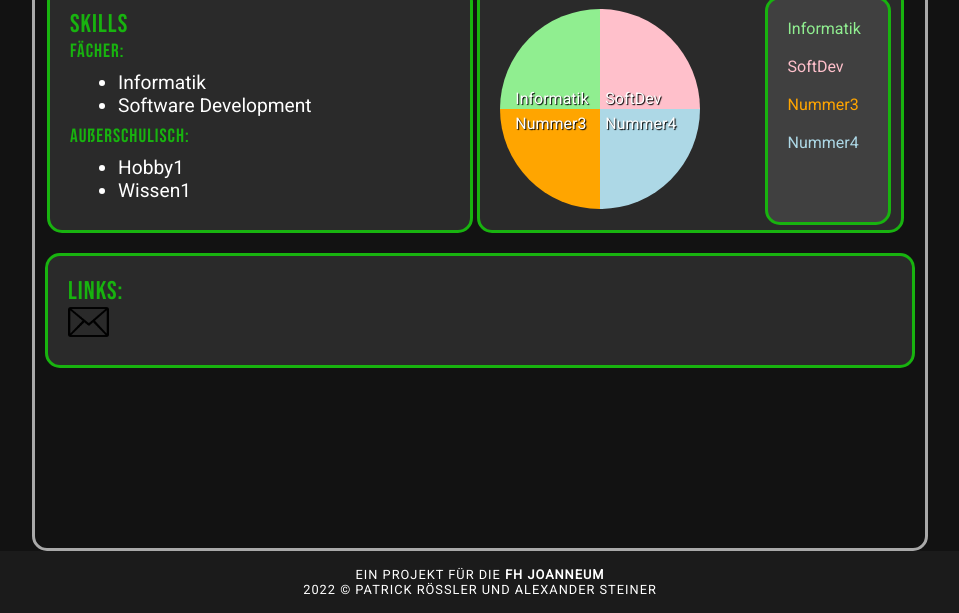
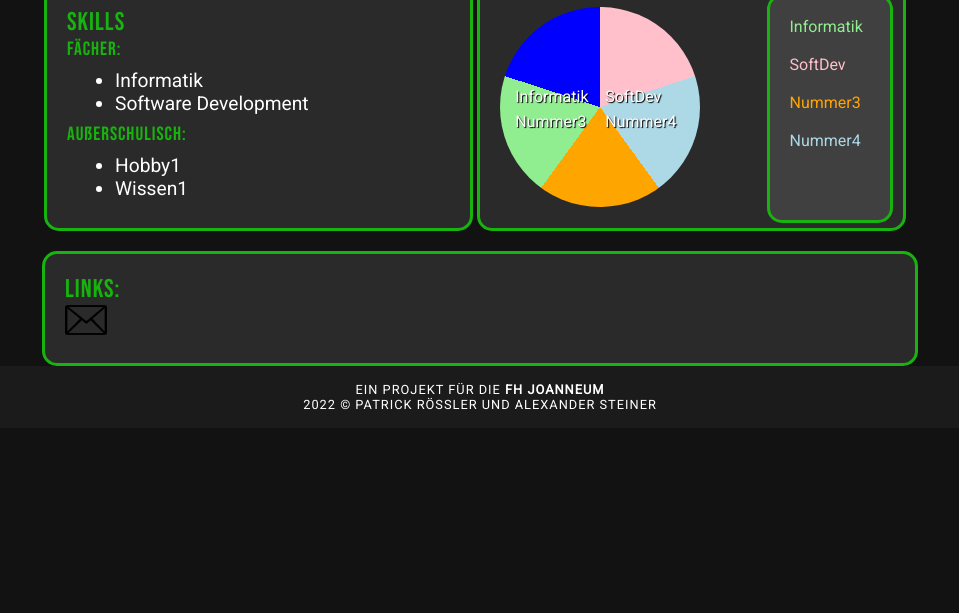
Before and after one commit to RossOnDev/ClassM8, a plain HTML site: page profiles/alexander_steiner.html in a window 1280 px wide. Shown: the part 249-862 px from the top of the page, without its empty margins (160-1119 px from the left). After the commit the page ends 800 px from the top, so only its background shows below. Drawn offline with nearby package versions, Linux system fonts and the light colour scheme; files that its build step writes are made by us from their sources.

Commit message:
Piechart

```diff
--- a/assets/css/profiles.css
+++ b/assets/css/profiles.css
@@ -9,13 +9,9 @@
 }
 
 .outer-border{
-    border-radius: 15px;
-    font-family: var(--roboto);
     padding: 20px;
-    background: var(--dark-grey);
-    border: solid 3px darkgray;
     width:100%;
-
+    height: auto;
 }
 
 .c2{
@@ -84,11 +80,16 @@ h5{
     display: flex;
     height: 150px;
     border-radius: 50%;
+
+}
+
+.piechart.pie-5 {
     background-image: conic-gradient(
-            pink 90deg,
-            lightblue 0 180deg,
-            orange 0 270deg,
-            lightgreen 0);
+            pink 72deg,
+            lightblue 0 144deg,
+            orange 0 216deg,
+            lightgreen 0 288deg,
+            blue 0);
 }
 
 .segment1{
@@ -201,7 +202,6 @@ footer {
         width: 70%;
         margin: auto;
         padding: 10px;
-        height: 90vh;
     }
     .test {
         display: flex;
--- a/profiles/alexander_steiner.html
+++ b/profiles/alexander_steiner.html
@@ -45,7 +45,7 @@
                     </ul>
                 </div>
                 <div class="c2">
-                    <div class="piechart">
+                    <div class="piechart pie-5">
                         <div class="segment1">Informatik</div>
                         <div class="segment2">SoftDev</div>
                         <div class="segment3">Nummer3</div>
```
